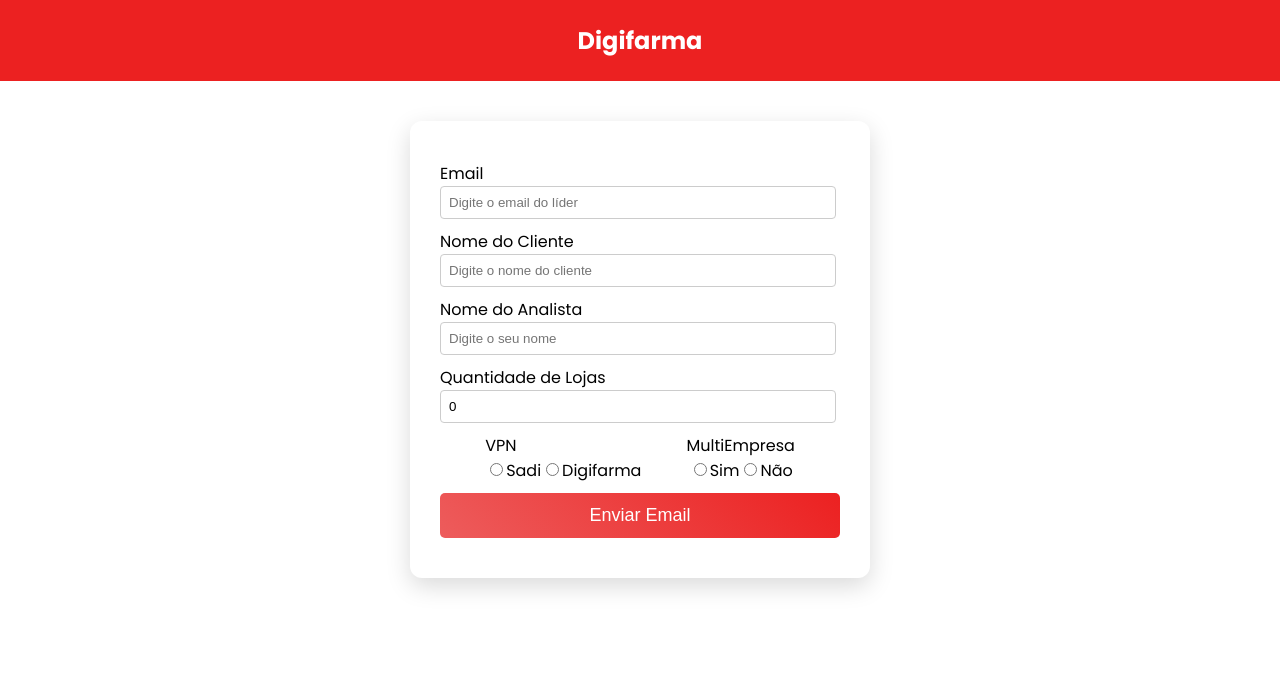
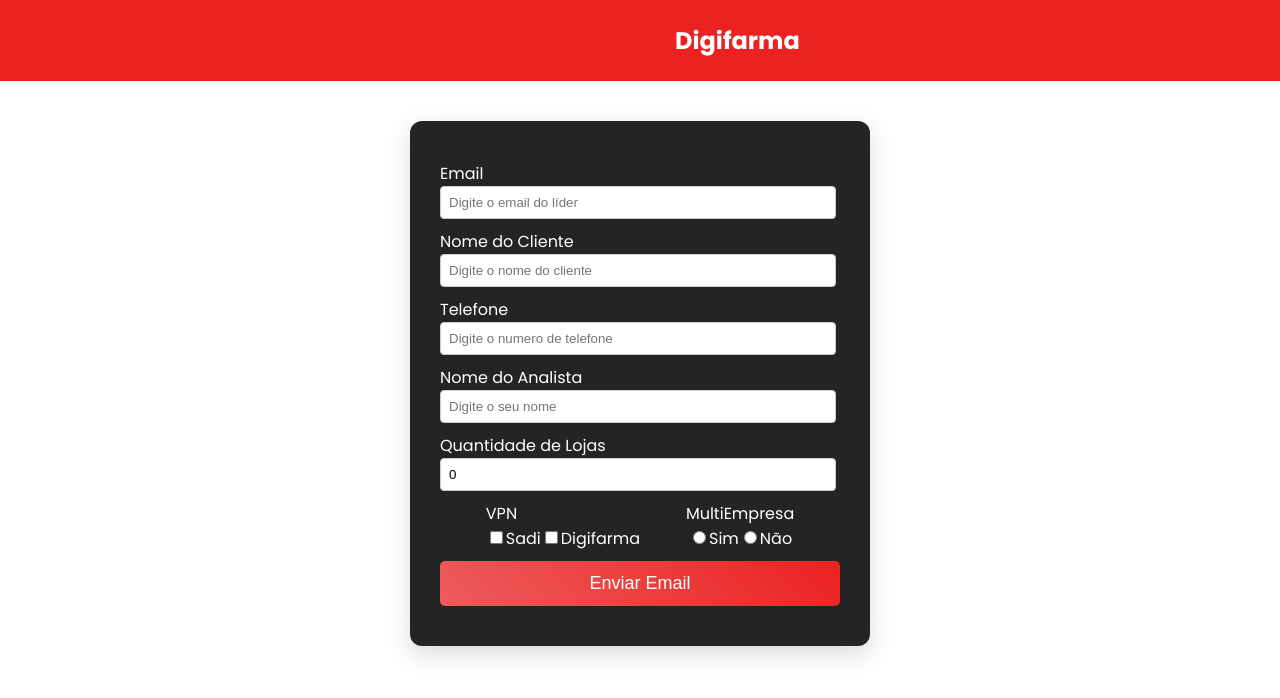
Before and after one commit to ryannV/vpn, a React (Create React App) app: page /Email in a window 1280 px wide. Shown: the top 698 px of the page. Built offline with nearby package versions, Linux system fonts and the light colour scheme.

Commit message:
atualizando campos e mode dark

```diff
--- a/src/App.css
+++ b/src/App.css
@@ -8,3 +8,11 @@
   /* esconder o scroll horizontal */
   overflow-x: hidden;
 }
+
+.light_mode{
+  background-color: #fff;
+}
+
+.dark_mode{
+  background-color: #000;
+}
--- a/src/App.js
+++ b/src/App.js
@@ -1,16 +1,27 @@
 import './App.css';
+import { useState, useEffect } from 'react';
 import { BrowserRouter as Router, Routes, Route } from 'react-router-dom';
 import SearchArq from './pages/SearchArq';
 import SendEmail from './pages/SendEmail';
 
 const App = () => {
+  const [darkMode, setDarkMode] = useState(false);
 
+  useEffect(() => {
+    if (darkMode) {
+      document.body.classList.add('dark_mode');
+      document.body.classList.remove('light_mode');
+    } else {
+      document.body.classList.add('light_mode');
+      document.body.classList.remove('dark_mode');
+    }
+  }, [darkMode]);
 
   return (
     <Router>
       <Routes>
-        <Route path="/" element={<SearchArq/>} />
-        <Route path="/Email" element={<SendEmail/>} />
+        <Route path="/" element={<SearchArq darkMode={darkMode} setDarkMode={setDarkMode}/>} />
+        <Route path="/Email" element={<SendEmail darkMode={darkMode} setDarkMode={setDarkMode}/>} />
       </Routes>
     </Router>
   );
--- a/src/components/Menu.jsx
+++ b/src/components/Menu.jsx
@@ -1,9 +1,50 @@
 import styles from './Menu.module.css';
+import { useNavigate } from "react-router-dom";
 
-const Menu = () => {
+const Menu = ({ hide, darkMode, setDarkMode}) => {
+    const navigate = useNavigate();
+
     return (
-        <div className={styles.menu}>
-           <h2>Digifarma</h2>
+        <div>
+            {hide ?
+                <div className={styles.menu_email}>
+                    <svg
+                        onClick={() => navigate('/')}
+                        className={styles.icon_email}
+                        xmlns="http://www.w3.org/2000/svg"
+                        width="30"
+                        height="30"
+                        fill="currentColor"
+                        viewBox="0 0 16 16">
+                        <path d="M8 0a8 8 0 1 0 0 16A8 8 0 0 0 8 0m3.5 7.5a.5.5 0 0 1 0 1H5.707l2.147 2.146a.5.5 0 0 1-.708.708l-3-3a.5.5 0 0 1 0-.708l3-3a.5.5 0 1 1 .708.708L5.707 7.5z" />
+                    </svg>
+                    <h2 className={styles.titulo_email}>Digifarma</h2>
+                    <svg
+                        onClick={() => setDarkMode(!darkMode)}
+                        className={styles.icon_moon_email}
+                        xmlns="http://www.w3.org/2000/svg"
+                        width="30"
+                        height="30"
+                        fill="currentColor"
+                        viewBox="0 0 16 16">
+                        <path d="M6 .278a.77.77 0 0 1 .08.858 7.2 7.2 0 0 0-.878 3.46c0 4.021 3.278 7.277 7.318 7.277q.792-.001 1.533-.16a.79.79 0 0 1 .81.316.73.73 0 0 1-.031.893A8.35 8.35 0 0 1 8.344 16C3.734 16 0 12.286 0 7.71 0 4.266 2.114 1.312 5.124.06A.75.75 0 0 1 6 .278" />
+                    </svg>
+                </div>
+                :
+                <div className={styles.menu}>
+                    <h2 className={styles.titulo}>Digifarma</h2>
+                    <svg
+                        onClick={() => setDarkMode(!darkMode)}
+                        className={styles.icon}
+                        xmlns="http://www.w3.org/2000/svg"
+                        width="30"
+                        height="30"
+                        fill="currentColor"
+                        viewBox="0 0 16 16">
+                        <path d="M6 .278a.77.77 0 0 1 .08.858 7.2 7.2 0 0 0-.878 3.46c0 4.021 3.278 7.277 7.318 7.277q.792-.001 1.533-.16a.79.79 0 0 1 .81.316.73.73 0 0 1-.031.893A8.35 8.35 0 0 1 8.344 16C3.734 16 0 12.286 0 7.71 0 4.266 2.114 1.312 5.124.06A.75.75 0 0 1 6 .278" />
+                    </svg>
+                </div>
+            }
         </div>
     )
 }
--- a/src/components/Menu.module.css
+++ b/src/components/Menu.module.css
@@ -2,7 +2,47 @@
     background-color: rgb(236, 33, 33);
     width: 100vw;
     padding: 3px 0px; /* Evitar padding lateral com Width 100vw */
-    margin-bottom: 25px;
+    margin-bottom: 0 0 25px 0;
     text-align: center;
     color: #fff;
+    display: flex;
+    user-select: none;
+    justify-content: flex-end;
 }
+
+.menu_email{
+    background-color: rgb(236, 33, 33);
+    width: 100vw;
+    padding: 3px 0px; /* Evitar padding lateral com Width 100vw */
+    margin-bottom: 0 0 25px 0;
+    text-align: center;
+    color: #fff;
+    display: flex;
+    user-select: none;
+}
+
+.icon{
+    margin-top: 20px;
+    margin-right: 10px;
+    cursor: pointer;
+}
+
+.icon_email{
+    margin-top: 20px;
+    margin-left: 10px;
+    cursor: pointer;
+}
+
+.icon_moon_email{
+    margin-top: 20px;
+    margin-left: 665px;
+    cursor: pointer;
+}
+
+.titulo{
+    margin-right: 665px;
+}
+
+.titulo_email{
+    margin-left: 665px;
+}
--- a/src/pages/SearchArq.module.css
+++ b/src/pages/SearchArq.module.css
@@ -1,11 +1,3 @@
-/* .container {
-    border: 2px solid black;
-    width: 350px;
-    margin: 0 auto;
-    padding: 35px;
-    background-color: #f9f9f9;
-    border-radius: 8px;
-} */
 
 .container {
     width: 100%;
@@ -13,6 +5,18 @@
     margin: 40px auto;
     padding: 40px 30px;
     background-color: #ffffff;
+    border-radius: 12px;
+    box-shadow: 0 8px 24px rgba(0, 0, 0, 0.15);
+    transition: all 0.3s ease-in-out;
+}
+
+.container_dark{
+    width: 100%;
+    max-width: 400px;
+    margin: 40px auto;
+    padding: 40px 30px;
+    background-color: #242424;
+    color: #ffffff;
     border-radius: 12px;
     box-shadow: 0 8px 24px rgba(0, 0, 0, 0.15);
     transition: all 0.3s ease-in-out;
--- a/src/pages/SendEmail.jsx
+++ b/src/pages/SendEmail.jsx
@@ -1,13 +1,14 @@
-import { useState } from 'react';
+import { useState } from "react";
 import styles from './SendEmail.module.css'
 import Input from '../components/Input';
 import Menu from '../components/Menu';
 
-const SendEmail = () => {
-    const [tipo, setTipo] = useState("");
+const SendEmail = ({darkMode, setDarkMode}) => {
+    const [tipo, setTipo] = useState([]);
     const [multiempresa, setMultiEmpresa] = useState("");
     const [email, setEmail] = useState("");
     const [nomeCliente, setNomeCliente] = useState("");
+    const [telefone, setTelefone] = useState("");
     const [nomeAnalista, setNomeAnalista] = useState("");
     const [qtdLojas, setQtdLojas] = useState(0);
     const [cnpj, setCNPJ] = useState([]);
@@ -44,6 +45,12 @@
         setNomeCliente(e.target.value);
     };
 
+    const handleTelefone = (e) => {
+        setError("");
+        setMessage("");
+        setTelefone(e.target.value);
+    };
+
     const handleNomeAnalista = (e) => {
         setError("");
         setMessage("");
@@ -53,7 +60,12 @@
     const handleTipo = (e) => {
         setError("");
         setMessage("");
-        setTipo(e.target.value);
+        const { value, checked } = e.target;
+        if (checked) {
+            setTipo(prev => [...prev, value]); // adiciona o valor
+        } else {
+            setTipo(prev => prev.filter(tipoSelecionado => tipoSelecionado !== value)); // remove o valor
+        }
     };
 
     const handleMultiEmpresa = (e) => {
@@ -71,6 +83,7 @@
     const SendEmail = async () => {
         setError("");
         setMessage("");
+        setLoading("Aguarde, enviando e-mail...");
         if (
             !tipo ||
             !email ||
@@ -87,7 +100,7 @@
         }
 
 
-        const response = await fetch("http://10.1.1.69:5000/send-email", {
+        const response = await fetch("http://localhost:5000/send-email", {
             method: "POST",
             headers: {
                 "Content-Type": "application/json"
@@ -95,6 +108,7 @@
             body: JSON.stringify({
                 to: email,
                 nomeCliente: nomeCliente,
+                telefone: telefone,
                 nomeAnalista: nomeAnalista,
                 cnpj: cnpj,
                 tipo: tipo,
@@ -108,6 +122,7 @@
 
         const data = await response.json();
         if (data.success) {
+            setLoading("");
             setMessage("Email Enviado com sucesso!")
         } else {
             alert("Erro ao enviar email.");
@@ -116,10 +131,11 @@
 
     return (
         <div>
-            <Menu />
+            <Menu hide={true} darkMode={darkMode} setDarkMode={setDarkMode}/>
             <section className={styles.container}>
                 <Input type="email" name="email" id="email" value={email} onChange={handleEmail} placeholder="Digite o email do líder" label="Email" />
                 <Input type="text" name="nomeCliente" id="nomeCliente" value={nomeCliente} onChange={handleNomeCliente} placeholder="Digite o nome do cliente" label="Nome do Cliente" />
+                <Input type="text" name="telefone" id="telefone" value={telefone} onChange={handleTelefone} placeholder="Digite o numero de telefone" label="Telefone" />
                 <Input type="text" name="nomeAnalista" id="nomeAnalista" value={nomeAnalista} onChange={handleNomeAnalista} placeholder="Digite o seu nome" label="Nome do Analista" />
                 <Input type="number" name="qtdLojas" id="qtdLojas" value={qtdLojas} onChange={handleQtdLojas} placeholder="Digite a Quantidade de Lojas" label="Quantidade de Lojas" />
 
@@ -129,20 +145,20 @@
                         <div className={styles.label}>
                             <label>
                                 <input className={styles.margin_radio}
-                                    type="radio"
+                                    type="checkbox"
                                     name="tipo"
                                     value="SADI"
-                                    checked={tipo === "SADI"}
+                                    checked={tipo.includes("SADI")}
                                     onChange={handleTipo}
                                 />
                                 Sadi
                             </label>
                             <label>
                                 <input className={styles.margin_radio}
-                                    type="radio"
+                                    type="checkbox"
                                     name="tipo"
                                     value="DIGIFARMA EXTERNO"
-                                    checked={tipo === "DIGIFARMA EXTERNO"}
+                                    checked={tipo.includes("DIGIFARMA EXTERNO")}
                                     onChange={handleTipo}
                                 />
                                 Digifarma
@@ -202,6 +218,7 @@
 
                 <button className={styles.botao} onClick={SendEmail}>Enviar Email</button>
                 {error && <p className={styles.error}>{error}</p>}
+                {loading && <p>{loading}</p>}
                 {message && <p className={styles.complete}>{message}</p>}
             </section>
         </div>
--- a/src/pages/SendEmail.module.css
+++ b/src/pages/SendEmail.module.css
@@ -1,12 +1,3 @@
-/* .container {
-    border: 2px solid black;
-    width: 350px;
-    margin: 0 auto;
-    padding: 35px;
-    background-color: #f9f9f9;
-    border-radius: 8px;
-    margin-bottom: 25px;
-} */
 
 .container {
     width: 100%;
@@ -14,6 +5,18 @@
     margin: 40px auto;
     padding: 40px 30px;
     background-color: #ffffff;
+    border-radius: 12px;
+    box-shadow: 0 8px 24px rgba(0, 0, 0, 0.15);
+    transition: all 0.3s ease-in-out;
+}
+
+.container {
+    width: 100%;
+    max-width: 400px;
+    margin: 40px auto;
+    padding: 40px 30px;
+    background-color: #242424;
+    color: #ffffff;
     border-radius: 12px;
     box-shadow: 0 8px 24px rgba(0, 0, 0, 0.15);
     transition: all 0.3s ease-in-out;
```
Also changed, not shown: server.js (+7 -11 lines), src/pages/SearchArq.jsx (+5 -5 lines).
